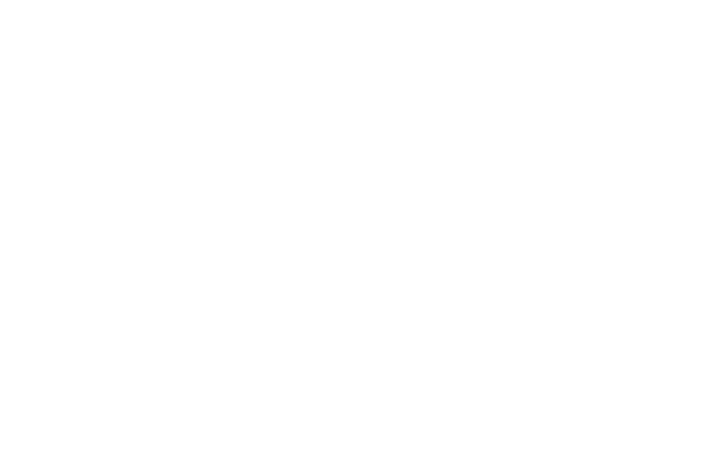
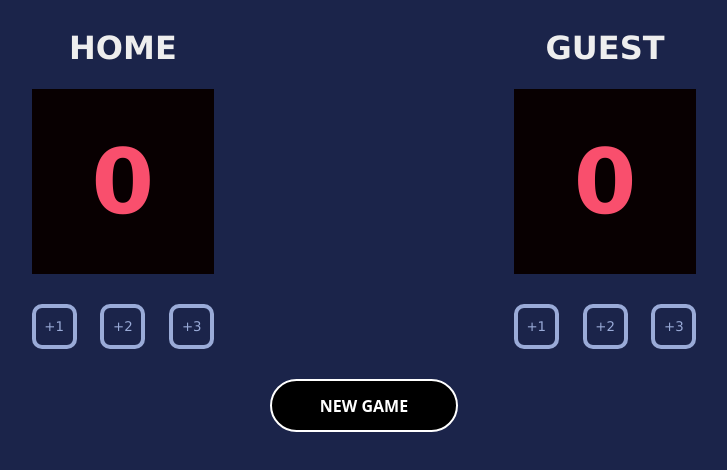
Before and after one commit to Diler1995/Project-2Module3-solo-1, a plain HTML site: page index.html in a window 1280 px wide. Shown: the whole page, without its empty margins (276-1003 px from the left). Drawn offline with Linux system fonts and the light colour scheme.

Commit message:
HTML and CSS done

```diff
--- a/index.html
+++ b/index.html
@@ -8,6 +8,31 @@
     <title>Document</title>
 </head>
 <body>
+    <div id="container">
+        <div class="home-container">
+            <h1>HOME</h1>
+            <div class="score-el">
+                <h2>0</h2>
+            </div>
+            <div class="btn-container">
+                <button class="btn-class">+1</button>
+                <button class="btn-class">+2</button>
+                <button class="btn-class">+3</button>
+            </div>
+        </div>
+        <div class="guest-container">
+            <h1>GUEST</h1>
+            <div class="score-el">
+                <h2>0</h2>
+            </div>
+            <div class="btn-container">
+                <button class="btn-class">+1</button>
+                <button class="btn-class">+2</button>
+                <button class="btn-class">+3</button>
+            </div>
+        </div>
+    </div>
+    <button class="btn-10"><span>NEW GAME</span></button>
 
 
     <script src="index.js"></script>
--- a/styles.css
+++ b/styles.css
@@ -0,0 +1,122 @@
+body{
+    background-color: #1B244A;
+    box-sizing: border-box;
+    text-align: center;
+}
+
+h1 {
+    font-family: Verdana, Geneva, Tahoma, sans-serif;
+    color: #EEEEEE;
+}
+
+h2,
+button {
+    font-family: ninepin, Verdana, Tahoma, sans-serif;
+}
+
+.score-el {
+    padding: 10px 30px;
+    background-color: #080001;
+}
+
+h2 {
+    color: #F94F6D;
+    font-size: 90px;
+    padding: 30px;
+    margin: 0;
+}
+
+#container {
+    display: flex;
+    justify-content: space-evenly;
+    align-items: center;
+}
+
+.btn-container {
+    display: flex;
+    justify-content: space-between;
+}
+
+.btn-class{
+    background-color: transparent;
+    margin: 30px 0;
+    width: 45px;
+    height: 45px;
+    color: #9AABD8;
+    border: 4px solid #9AABD8;
+    border-radius: 10px;
+}
+
+.btn-class:hover{
+    transform: scale(1.2);
+    text-transform: var(--height);
+}
+
+.btn-10,
+.btn-10 *,
+.btn-10 :after,
+.btn-10 :before,
+.btn-10:after,
+.btn-10:before {
+  border: 0 solid;
+  box-sizing: border-box;
+}
+.btn-10 {
+  -webkit-tap-highlight-color: transparent;
+  -webkit-appearance: button;
+  background-color: #000;
+  background-image: none;
+  color: #fff;
+  cursor: pointer;
+  font-family: ui-sans-serif, system-ui, -apple-system, BlinkMacSystemFont,
+    Segoe UI, Roboto, Helvetica Neue, Arial, Noto Sans, sans-serif,
+    Apple Color Emoji, Segoe UI Emoji, Segoe UI Symbol, Noto Color Emoji;
+  font-size: 100%;
+  font-weight: 900;
+  line-height: 1.5;
+  margin: 0;
+  -webkit-mask-image: -webkit-radial-gradient(#000, #fff);
+  mask-image: none;
+  padding: 0;
+  text-transform: uppercase;
+}
+.btn-10:disabled {
+  cursor: default;
+}
+.btn-10:-moz-focusring {
+  outline: auto;
+}
+.btn-10 svg {
+  display: block;
+}
+.btn-10 [hidden] {
+  display: none;
+}
+.btn-10 {
+  border-radius: 99rem;
+  border-width: 2px;
+  overflow: hidden;
+  padding: 0.8rem 3rem;
+  position: relative;
+}
+.btn-10 span {
+  mix-blend-mode: difference;
+}
+.btn-10:before {
+  background: #fff;
+  content: "";
+  display: block;
+  height: var(--height, 1em);
+  left: 0;
+  position: absolute;
+  top: 50%;
+  transform: translateY(-50%) translateX(var(--progress, -100%));
+  transition: transform 0.2s ease, height 0.2s ease;
+  width: 100%;
+}
+.btn-10:hover:before {
+  --progress: 0;
+}
+.btn-10:active:before {
+  --height: 100%;
+}
```
Also changed, not shown: index.js (+55 -0 lines), Fonts/ninepin.ttf (added).
